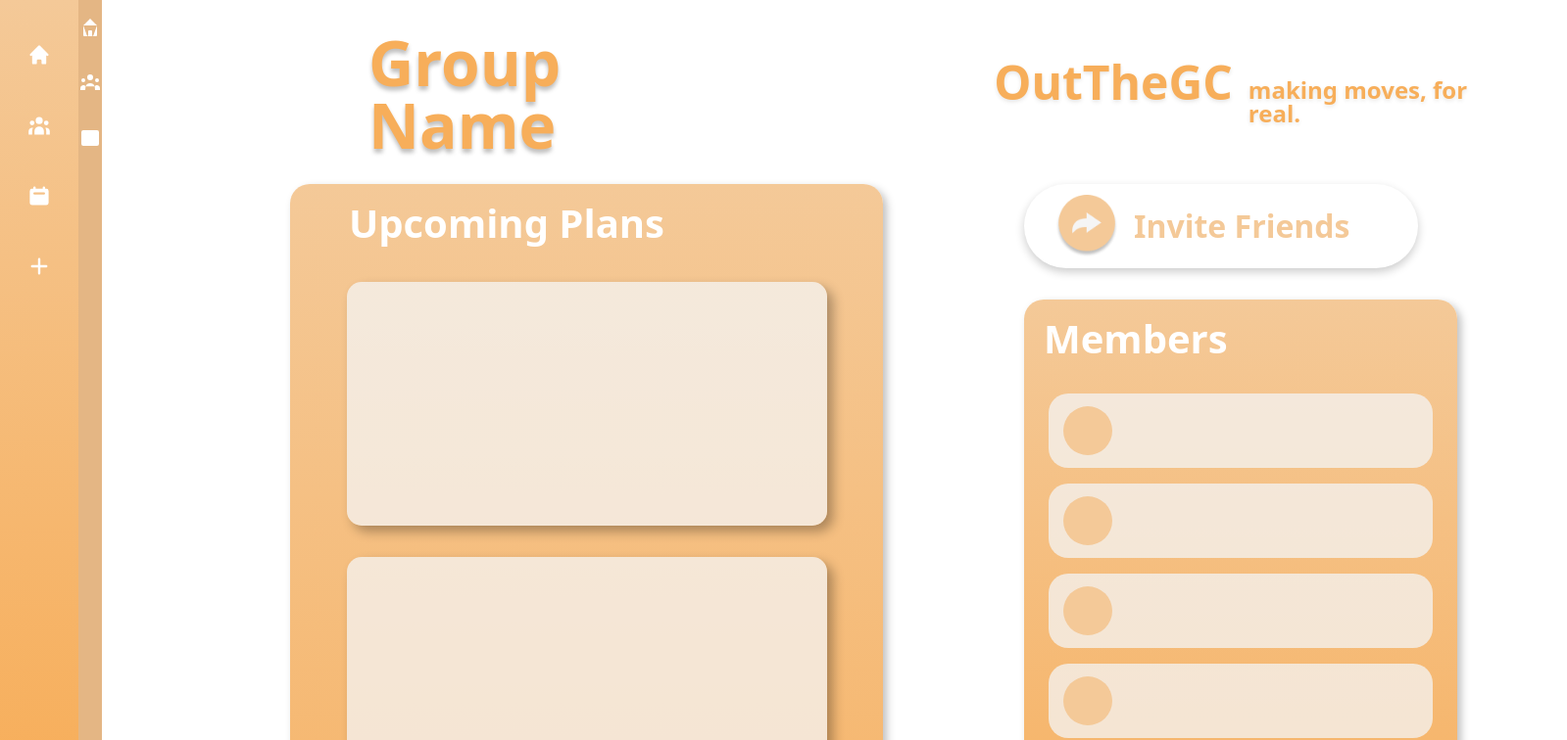
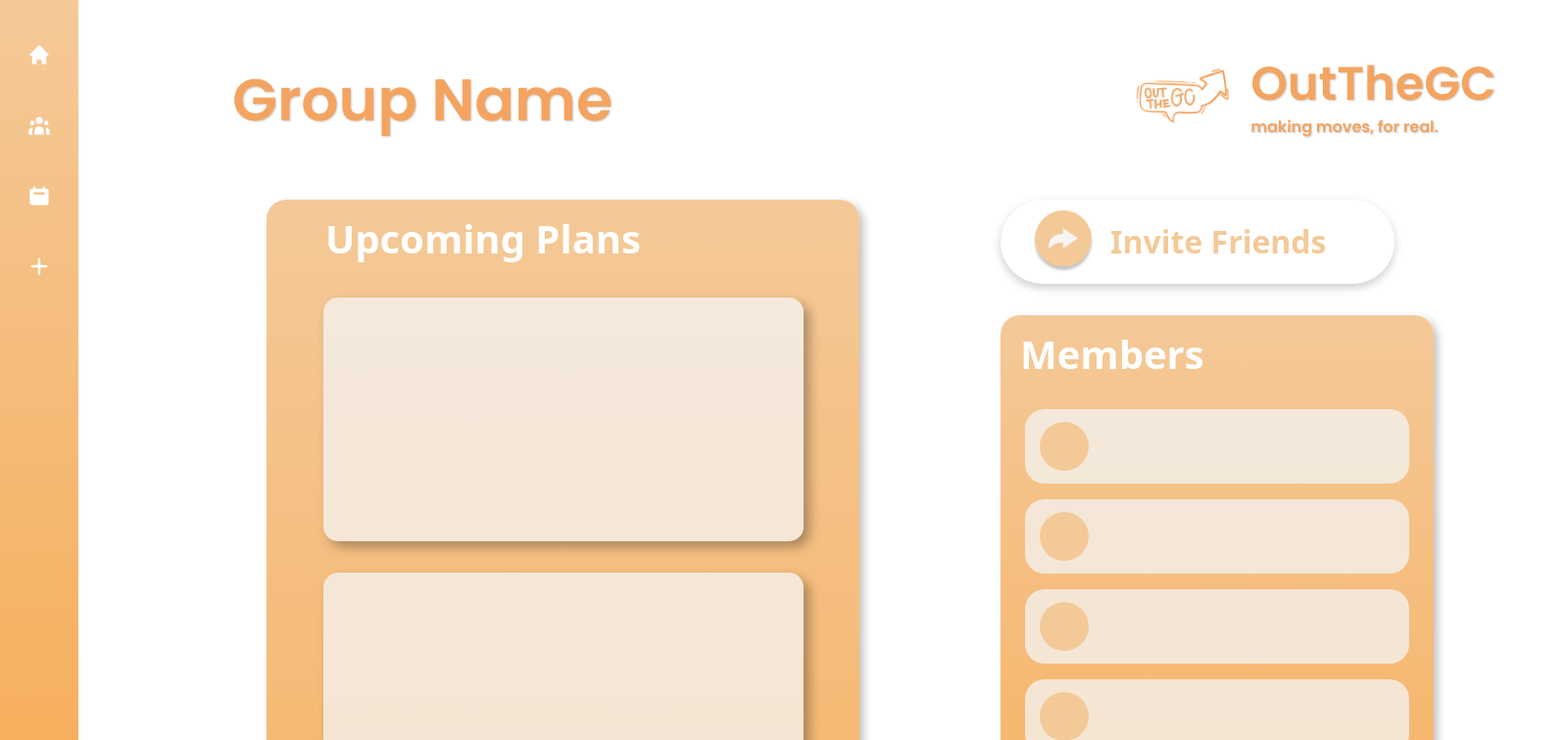
Before and after one commit to csumah/pjarcs-bitcamp-2025, a Next.js app in the folder outTheGC/: page /groupdetails in a window 1280 px wide. Shown: the top 756 px of the page at 98% size, 1599 px wide, since content can reach past the window. Built offline with nearby package versions, Linux system fonts and the light colour scheme.

Commit message:
updated navbar and general ui for groupdetails

```diff
--- a/outTheGC/src/app/groupdetails/page.tsx
+++ b/outTheGC/src/app/groupdetails/page.tsx
@@ -2,34 +2,43 @@
 
 import { FC } from 'react';
 import Link from 'next/link';
+import Navbar from '../components/Navbar';
+import Image from 'next/image';
+import { Poppins } from 'next/font/google';
+
+const poppins = Poppins({
+  subsets: ['latin'],
+  weight: ['600'],
+});
 
 const GroupDetailsPage: FC = () => {
   return (
     <div className="flex min-h-screen bg-white">
-      {/* Left Sidebar */}
-      <div className="w-16 bg-[#E4B684] flex flex-col items-center py-4 space-y-8">
-        <Link href="/" className="text-white">
-          <HomeIcon className="w-6 h-6" />
-        </Link>
-        <Link href="/groups" className="text-white">
-          <GroupIcon className="w-6 h-6" />
-        </Link>
-        <Link href="/calendar" className="text-white">
-          <CalendarIcon className="w-6 h-6" />
-        </Link>
-        <Link href="/create" className="text-white">
-          <PlusIcon className="w-6 h-6" />
-        </Link>
-      </div>
-
+      <Navbar />
       {/* Main Content */}
       <div className="flex-1 p-8">
         {/* Header */}
-        <div className="flex items-start mb-7 pr-10 pl-40">
-          <h1 className="text-[64px] pr-64 font-bold text-[#F7AE5A] font-inter leading-[100%] tracking-[0%] [text-shadow:_0px_4px_4px_rgba(0,0,0,0.25)] ml-20">Group Name</h1>
-          <div className="flex items-center space-x-4 mt-2 ">
-            <p className="flex items-start text-[48px] font-bold text-[#F7AE5A] font-inter leading-[100%] tracking-[0%] [text-shadow:_0px_2px_4px_rgba(0,0,0,0.1)]">OutTheGC</p>
-            <p className="text-[24px] font-bold text-[#F7AE5A] font-inter leading-[100%] tracking-[0%] mt-10 [text-shadow:_0px_2px_4px_rgba(0,0,0,0.1)]">making moves, for real.</p>
+        <div className="flex items-center justify-between mb-8">
+          <h1 className={`ml-[125px] top-[45px] text-6xl font-bold ${poppins.className} text-[#F4A460] [text-shadow:_1px_1px_2px_rgb(0_0_0_/_20%)]`}>
+              Group Name
+          </h1>
+
+          <div className="top-[45px] flex items-center">
+            <Image
+              src="/component/logo.png"
+              alt="OutTheGC Logo"
+              width={140}
+              height={140}
+              className="w-50 h-50"
+            />
+            <div className="flex flex-col mr-4">
+              <h1 className={`text-5xl font-bold ${poppins.className} text-[#F4A460] [text-shadow:_1px_1px_2px_rgb(0_0_0_/_20%)]`}>
+                OutTheGC
+              </h1>
+              <p className={`${poppins.className} text-[#F4A460] mt-2 [text-shadow:_1px_1px_2px_rgb(0_0_0_/_20%)]`}>
+                making moves, for real.
+              </p>
+            </div>
           </div>
         </div>
 
```
